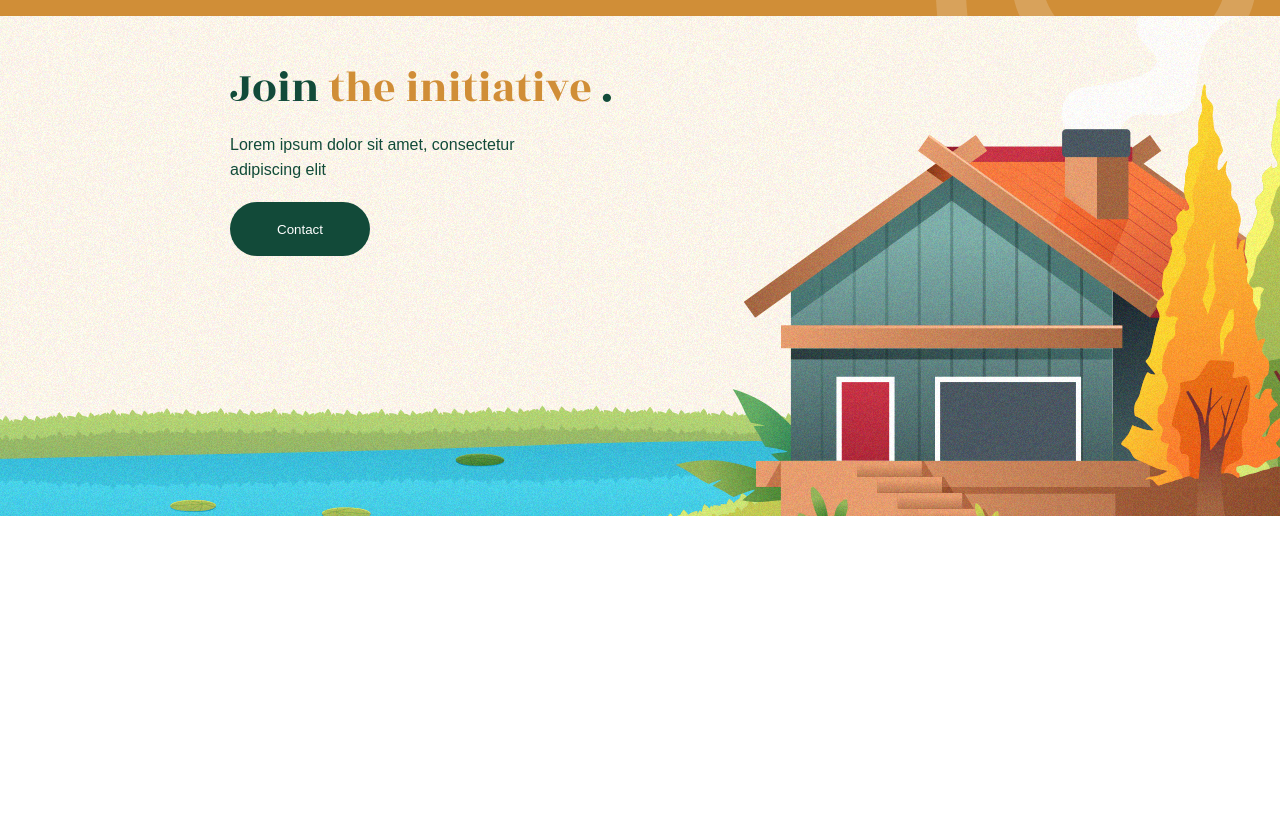
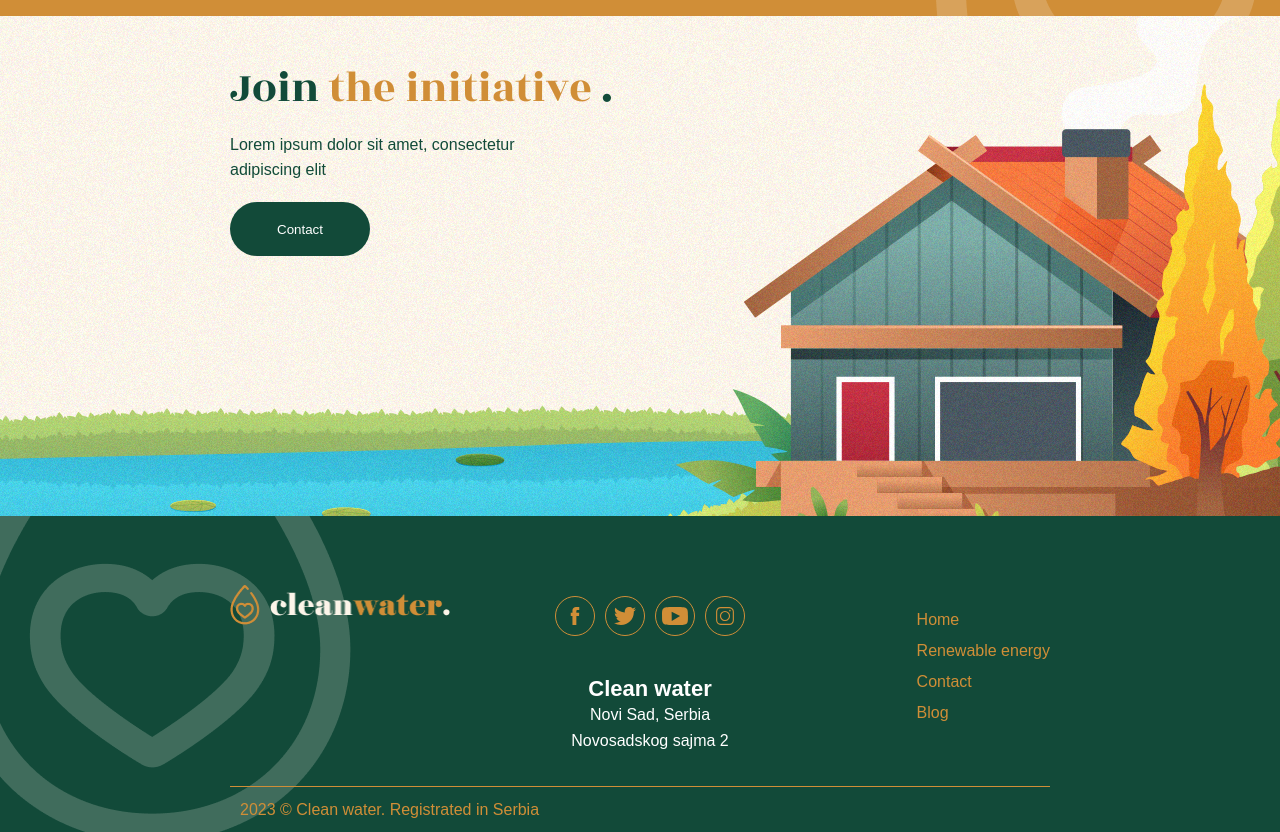
Before and after one commit to daniloVega/WATER, a website built with webpack: page src/index.html in a window 1280 px wide. Shown: the part 3526-4358 px from the top of the page. Before the commit the page ends 4042 px from the top, so only its background shows below. Built offline with nearby package versions, Linux system fonts and the light colour scheme; files whose address does not match are found by name.

Commit message:
added footer

```diff
--- a/src/index.html
+++ b/src/index.html
@@ -403,6 +403,53 @@
 					<button class="btn-primary">Contact</button>
 				</div>
 			</section>
+			<!-- FOOTER -->
+			<footer class="footer container">
+				<div class="footer__box">
+					<div class="footer__logo">
+						<img src="./assets/images/footer-logo.png" alt="logo" />
+					</div>
+					<div class="footer__icons">
+						<div class="footer__icons-wrap">
+							<a href="#">
+								<img
+									src="./assets/images/icons/facebook.svg"
+									alt="facebook" />
+							</a>
+							<a href="#"
+								><img
+									src="./assets/images/icons/twitter.svg"
+									alt="twitter"
+							/></a>
+							<a href="#">
+								<img
+									src="./assets/images/icons/youtube.svg"
+									alt="youtube"
+							/></a>
+							<a href="#">
+								<img
+									src="./assets/images/icons/instagram.svg"
+									alt="instagram"
+							/></a>
+						</div>
+						<div class="footer__text">
+							<p class="footer__text-primary">Clean water</p>
+							<p class="footer__text-secondary">Novi Sad, Serbia</p>
+							<p class="footer__text-third">Novosadskog sajma 2</p>
+						</div>
+					</div>
+
+					<div class="footer__links">
+						<a href="#">Home</a>
+						<a href="#">Renewable energy</a>
+						<a href="#">Contact</a>
+						<a href="#">Blog</a>
+					</div>
+				</div>
+				<div class="footer__copywright">
+					<p>2023 © Clean water. Registrated in Serbia</p>
+				</div>
+			</footer>
 		</main>
 	</body>
 </html>
--- a/src/scss/components/_index.scss
+++ b/src/scss/components/_index.scss
@@ -7,3 +7,4 @@
 @forward './benefits/benefits';
 @forward './carousel/carousel';
 @forward './join-init/join-init';
+@forward './footer/footer';
--- /dev/null
+++ b/src/scss/components/footer/_footer.scss
@@ -0,0 +1,102 @@
+@use '../../base/variables';
+
+.footer {
+	background-color: variables.$color-secondary;
+	background-image: url('../../../assets/images/group-3.png');
+	background-position: center;
+	background-repeat: no-repeat;
+	background-size: cover;
+	&__box {
+		padding-top: 40px;
+		display: flex;
+		flex-direction: column;
+		justify-content: center;
+		align-items: center;
+		@media (min-width: variables.$breakpoint-md) {
+			display: grid;
+			grid-template-columns: repeat(3, 1fr);
+			align-items: baseline;
+			gap: 100px;
+			padding-bottom: 30px;
+		}
+	}
+	&__logo {
+		width: 220px;
+		height: 40px;
+	}
+	&__icons {
+		display: flex;
+		flex-direction: column;
+		gap: 10px;
+		padding-top: 40px;
+	}
+	.footer__icons-wrap {
+		display: flex;
+		justify-content: center;
+		align-items: center;
+		gap: 10px;
+		padding-bottom: 30px;
+		a {
+			display: flex;
+			justify-content: center;
+			align-items: center;
+			border: 1px solid variables.$color-primary;
+			border-radius: 50%;
+			width: 40px;
+			height: 40px;
+			img {
+				color: variables.$color-primary;
+			}
+		}
+	}
+	&__text {
+		display: flex;
+		flex-direction: column;
+		align-items: center;
+
+		p {
+			color: variables.$color-white;
+			line-height: 26px;
+		}
+		&-primary {
+			font-size: 22px;
+			font-weight: 700;
+		}
+	}
+	&__links {
+		display: flex;
+		flex-direction: column;
+		justify-content: center;
+		align-items: center;
+		padding-top: 40px;
+		padding-bottom: 30px;
+		gap: 5px;
+		a {
+			color: variables.$color-primary;
+			text-decoration: none;
+			line-height: 26px;
+		}
+		@media (min-width: variables.$breakpoint-md) {
+			align-items: flex-start;
+			margin-left: auto;
+		}
+	}
+	&__copywright {
+		padding: 10px;
+		border-top: 1px solid variables.$color-primary;
+		display: flex;
+		justify-content: center;
+		p {
+			color: variables.$color-primary;
+		}
+		@media (min-width: variables.$breakpoint-md) {
+			justify-content: flex-start;
+		}
+	}
+	@media (min-width: variables.$breakpoint-md) {
+		background-image: url('../../../assets/images/group-1.png');
+		background-position: top left;
+		background-repeat: no-repeat;
+		background-size: auto;
+	}
+}
```
Also changed, not shown: src/assets/images/footer-logo.png (added), src/assets/images/group-3.png (added).
